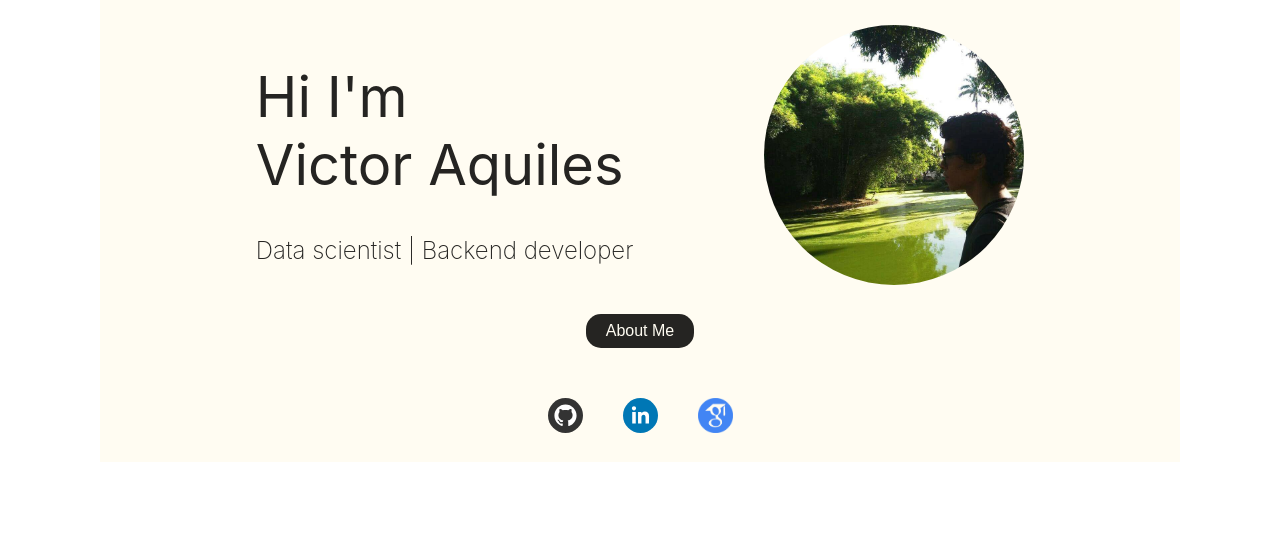
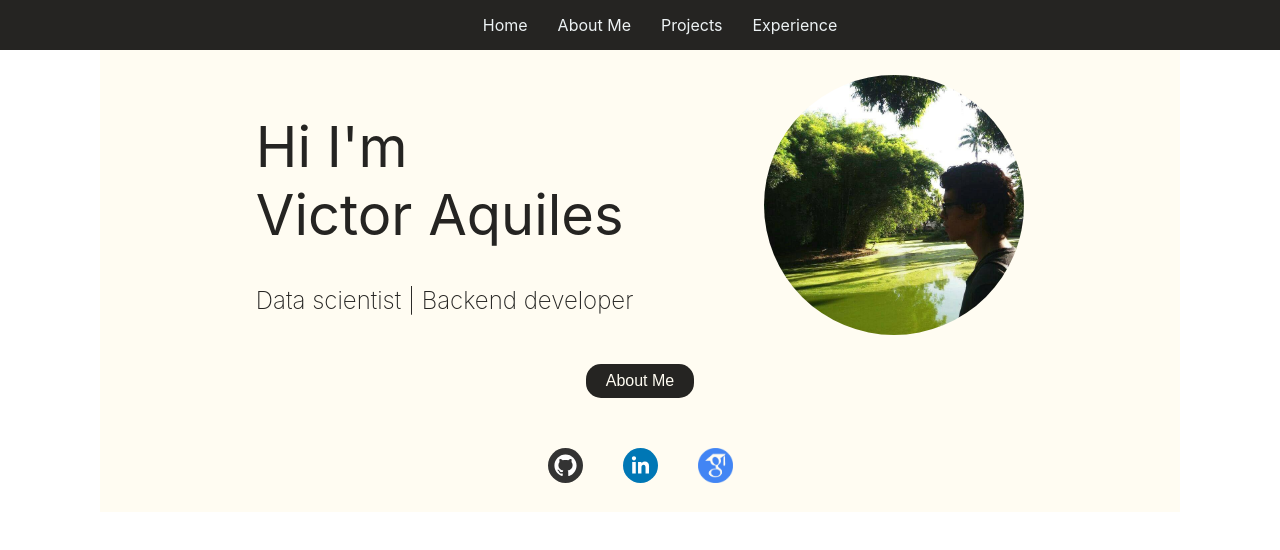
Before and after one commit to Victoraq/victoraq.github.io, a React (Create React App) app: page / in a window 1280 px wide. Shown: the top 550 px of the page. Built offline with nearby package versions, Linux system fonts and the light colour scheme.

Commit message:
First Navigation Header

```diff
--- a/package.json
+++ b/package.json
@@ -39,5 +39,6 @@
       "last 1 firefox version",
       "last 1 safari version"
     ]
-  }
+  },
+  "devDependencies": {}
 }
--- a/src/App.js
+++ b/src/App.js
@@ -1,4 +1,5 @@
 import React from "react";
+import Header from "./components/Header";
 import GlobalStyle from "./GlobalStyle";
 import Home from "./pages/Home";
 
@@ -6,6 +7,7 @@ function App() {
   return (
     <>
       <GlobalStyle />
+      <Header />
       <Home />
     </>
   );
--- /dev/null
+++ b/src/components/Header/index.js
@@ -0,0 +1,30 @@
+import React from "react";
+import styled from "styled-components";
+
+
+const Navigator = styled.ul`
+  display: flex;
+  flex-direction: row;
+  justify-content: center;
+  background-color: #252422;
+  margin: 0;
+`;
+
+const Items = styled.li`
+  color: #edf2f4;
+  display: inline;
+  margin: 15px;
+`;
+
+const Header = () => {
+  return (
+    <Navigator>
+      <Items>Home</Items>
+      <Items>About Me</Items>
+      <Items>Projects</Items>
+      <Items>Experience</Items>
+    </Navigator>
+  );
+};
+
+export default Header;
```
